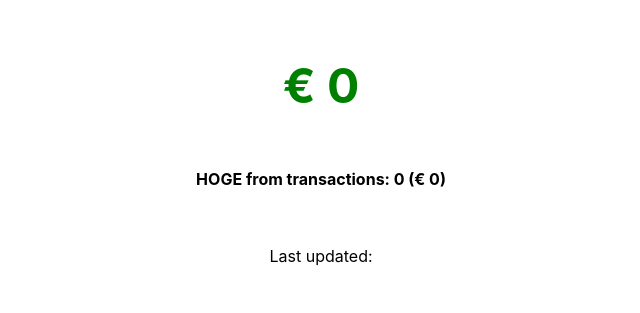
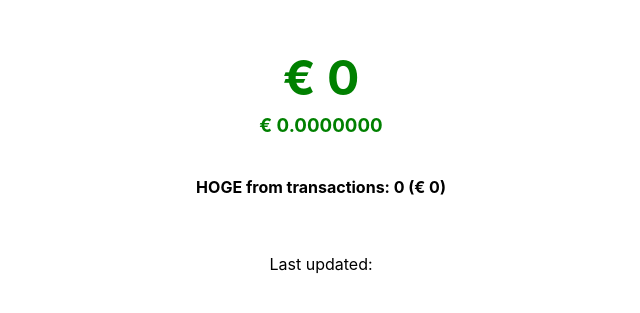
Before and after one commit to deventon/hoge-checker, a Next.js app: page / in a window 1280 px wide. Shown: the part 247-560 px from the top of the page, without its empty margins (319-959 px from the left). Built offline with nearby package versions, Linux system fonts and the light colour scheme; no server answers.

Commit message:
show single HOGE value
Signed-off-by: Torben Koch <torben.koch@timetoact.de>

```diff
--- a/pages/index.js
+++ b/pages/index.js
@@ -56,6 +56,7 @@
       </Head>
 
       <h1 style={{ color: priceIncrease ? "green" : "red" }}>€ {value}</h1>
+      <h3 style={{ color: priceIncrease ? "green" : "red", marginTop: "-25px" }}>€ {currentConversion.toFixed(7)}</h3>
       <h4>
         HOGE from transactions: {currentBalance} (€ {earnedInEur})
       </h4>
```
